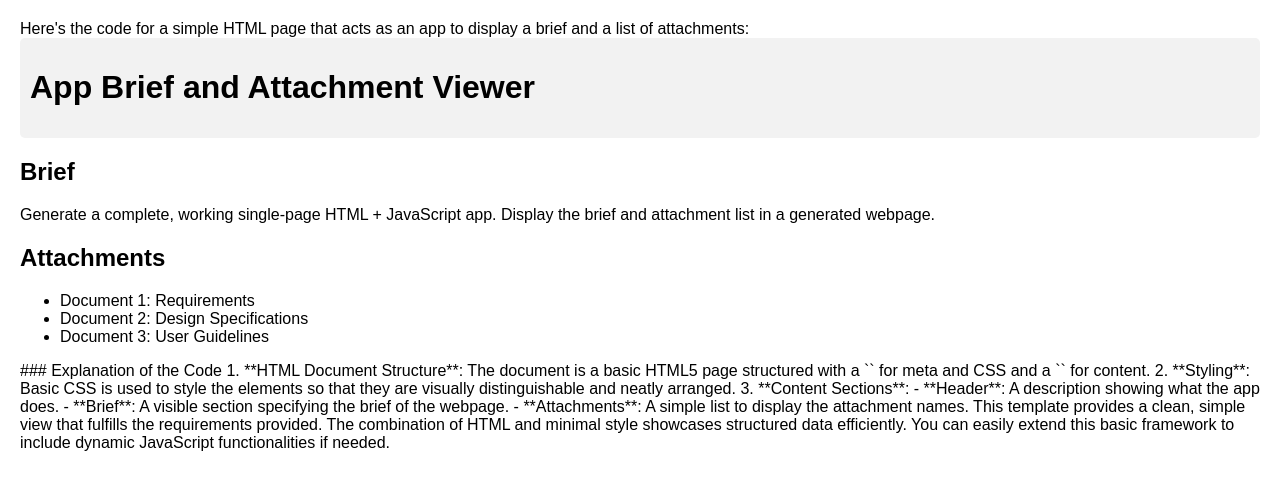
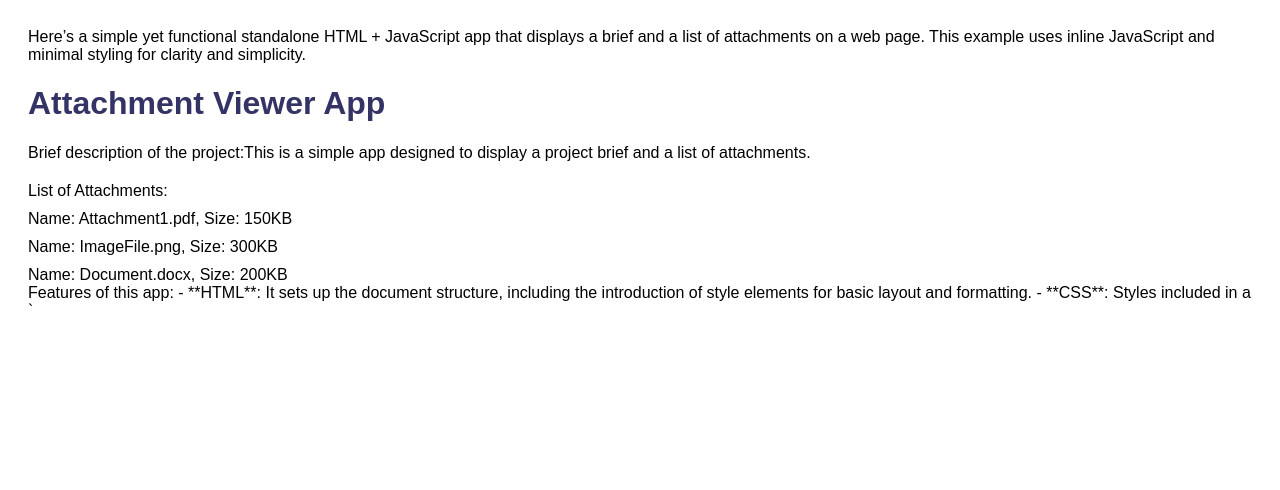
Before and after one commit to 21f1003153/21f1003153-tds-project1, a plain HTML site: page index.html in a window 1280 px wide. Drawn offline with Linux system fonts and the light colour scheme.

Commit message:
Add index.html

```diff
--- a/index.html
+++ b/index.html
@@ -1,46 +1,50 @@
-Here's the code for a simple HTML page that acts as an app to display a brief and a list of attachments:
+Here’s a simple yet functional standalone HTML + JavaScript app that displays a brief and a list of attachments on a web page. This example uses inline JavaScript and minimal styling for clarity and simplicity.
 
 
 <!DOCTYPE html>
 <html lang="en">
 <head>
-    <meta charset="UTF-8">
-    <meta name="viewport" content="width=device-width, initial-scale=1.0">
-    <title>Attachment Viewer App</title>
-    <style>
-        body { font-family: Arial, sans-serif; margin: 20px; }
-        .header { background-color: #f2f2f2; padding: 10px; border-radius: 5px; }
-        #attachments { margin-top: 20px; }
-    </style>
+<meta charset="UTF-8">
+<title>Attachment Viewer App</title>
+<style>
+    body { font-family: Arial, sans-serif; padding: 20px; }
+    h1 { color: #333366; }
+    #brief { margin-bottom: 20px; }
+    .attachment { margin-top: 10px; }
+</style>
 </head>
 <body>
-    <div class="header">
-        <h1>App Brief and Attachment Viewer</h1>
-    </div>
-    <div id="brief">
-        <h2>Brief</h2>
-        <p>Generate a complete, working single-page HTML + JavaScript app. Display the brief and attachment list in a generated webpage.</p>
-    </div>
-    <div id="attachments">
-        <h2>Attachments</h2>
-        <ul>
-            <li>Document 1: Requirements</li>
-            <li>Document 2: Design Specifications</li>
-            <li>Document 3: User Guidelines</li>
-        </ul>
-    </div>
+    <h1>Attachment Viewer App</h1>
+    <div id="brief">Brief description of the project:</div>
+    <div id="attachmentList">List of Attachments:</div>
+
+    <script>
+        // JavaScript code to append the brief and build the list of attachments.
+        document.getElementById('brief').innerHTML += 'This is a simple app designed to display a project brief and a list of attachments.';
+
+        var attachments = [
+            { name: "Attachment1.pdf", size: "150KB" },
+            { name: "ImageFile.png", size: "300KB" },
+            { name: "Document.docx", size: "200KB" }
+        ];
+
+        var attachmentListDiv = document.getElementById('attachmentList');
+
+        attachments.forEach(function(attachment) {
+            var attachmentDiv = document.createElement('div');
+            attachmentDiv.className = 'attachment';
+            attachmentDiv.innerHTML = `Name: ${attachment.name}, Size: ${attachment.size}`;
+            attachmentListDiv.appendChild(attachmentDiv);
+        });
+    </script>
 </body>
 </html>
 
 
-### Explanation of the Code
-1. **HTML Document Structure**: The document is a basic HTML5 page structured with a `<head>` for meta and CSS and a `<body>` for content.
+Features of this app:
+- **HTML**: It sets up the document structure, including the introduction of style elements for basic layout and formatting.
+- **CSS**: Styles included in a `<style>` tag to keep the colors and spacing visually appealing and readable.
+- **JavaScript (inline)**: This is included in a `<script>` tag. The JavaScript dynamically inserts a brief of the project and lists each attachment with details. This data handling demonstrates a crucial aspect of JavaScript when manipulating the DOM based on data models (in this case, an array of objects).
+- **No external libraries or APIs**: This ensures that it functions standalone without dependencies.
 
-2. **Styling**: Basic CSS is used to style the elements so that they are visually distinguishable and neatly arranged.
-
-3. **Content Sections**:
-    - **Header**: A description showing what the app does.
-    - **Brief**: A visible section specifying the brief of the webpage.
-    - **Attachments**: A simple list to display the attachment names.
-
-This template provides a clean, simple view that fulfills the requirements provided. The combination of HTML and minimal style showcases structured data efficiently. You can easily extend this basic framework to include dynamic JavaScript functionalities if needed.
+Each attachment’s details (name and size) are rendered in the browser, allowing users to see what files are associated with the project. This setup is minimalistic while providing a practical demonstration of essential web development techniques.
```
